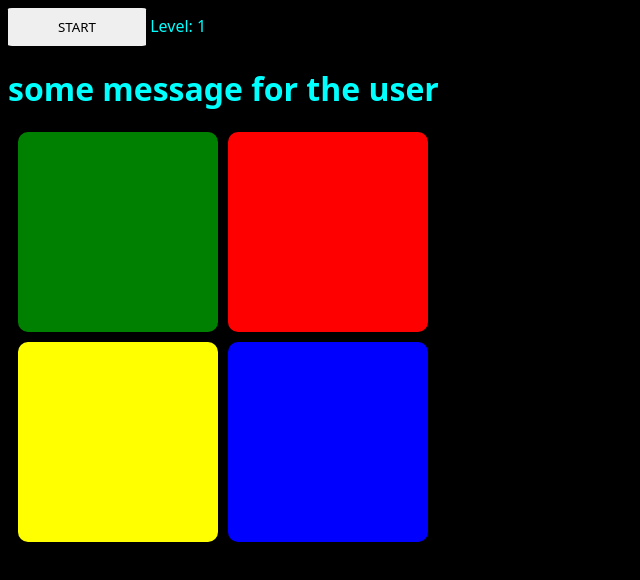
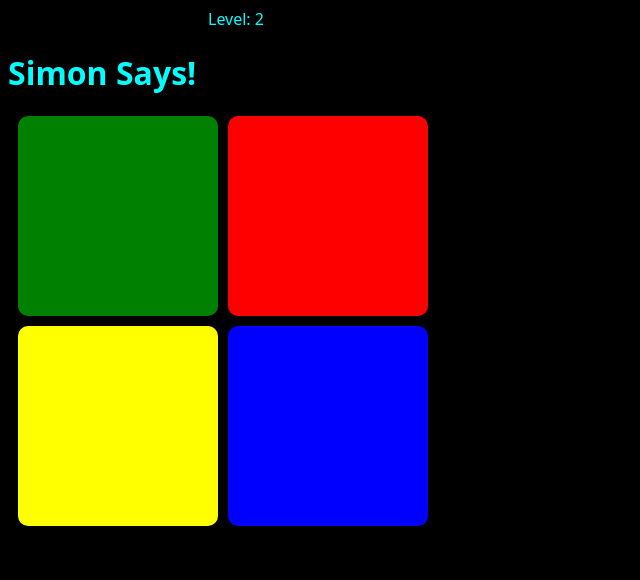
Before and after one commit to ahmede460/simon-game-ga-pj1, a plain HTML site: page index.html in a window 1280 px wide. Both pictures are taken after a click on the element 118 px from the left and 231 px from the top of the page. Shown: the whole page, without its empty margins (0-640 px from the left). Drawn offline with Linux system fonts and the light colour scheme.

Commit message:
add sound effects

```diff
--- a/css/style.css
+++ b/css/style.css
@@ -13,6 +13,14 @@ body {
     border-radius: 3%;
     border-style: none;
 
+}
+
+#level {
+    margin-left: 200px;
+    transition: 300ms ease;
+}
+.text-grow{
+    font-size: 20px;
 }
 
 .flex-row {
--- a/script.js
+++ b/script.js
@@ -6,18 +6,21 @@ let userChoices = []
 let computerChoices = []
 let lose = false
 const GAMECOLORS = ["green", "red", "yellow", "blue"]
-level = 1
+let level = 1
+const audio = {
+    "red": new Audio('./soundeffects/red.mp3'),
+    "green": new Audio('./soundeffects/green.mp3'),
+    "yellow": new Audio('./soundeffects/yellow.mp3'),
+    "blue": new Audio('./soundeffects/blue.mp3')
+};
 
-function addRandomNumbers() {
-
-    for (i = 0; i < 3; i++) {
-        computerChoices.push(GAMECOLORS[Math.floor(Math.random() * 3)])
-    }
-
-}
 
 addRandomNumbers()
+
 levelElement.innerText = `Level: ${level}`
+
+
+// Functions
 
 function userPlay(event) {
     userChoices.push(event.target.id)
@@ -28,12 +31,47 @@ function userPlay(event) {
     }
     else if (lose === false && userChoices.length === computerChoices.length){
         messageElement.innerText = "Passed the Level!!"
+        levelUp()
     }
     console.log(lose)
     console.log(userChoices.length)
     console.log(computerChoices.length)
 
 }
+
+function animateSquare(selector){
+    setTimeout(function () {
+        const currentSquare = document.querySelector(`#${selector}`)
+        audio[`${selector}`].play()
+        currentSquare.classList.toggle("get-rounder")
+
+        setTimeout(function () {
+            currentSquare.classList.toggle("get-rounder")
+        }, 500)})
+    }
+
+    function playSequence() {
+        if (startButton){
+            startButton.remove()
+        }
+
+        messageElement.innerText = "Simon Says!"
+        let delay = 1000
+        for (const choice of computerChoices) {
+            setTimeout(function () {
+               animateSquare(choice)
+            }, delay)
+            delay += 1000
+        }
+        setTimeout(function (){
+            messageElement.innerText = "Your Turn! :)"
+        }, 1000 * (computerChoices.length + 1))
+        console.log(computerChoices)
+        for(const gameSquare of gameSquares){
+            gameSquare.style.cursor = "pointer"
+        }
+    }
+
 
     function evaluateRound(){
         for(i=0;i<userChoices.length;i++){
@@ -44,33 +82,35 @@ function evaluateRound(){
         return lose
     }
 
+    function levelUp(){
+        level +=1
+        levelElement.innerText = `Level: ${level}`
+        levelElement.classList.toggle("text-grow")
+        setTimeout(function () {levelElement.classList.toggle("text-grow")}, 500)
+        userChoices = []
+        addRandomNumbers()
+        setTimeout(function (){
+            playSequence()
+        }, 2000)
+
+
+
+
+    }
+
+    function addRandomNumbers() {
+
+        for (i = 0; i < 1; i++) {
+            computerChoices.push(GAMECOLORS[Math.floor(Math.random() * 3)])
+        }
+
+    }
+
+
+    // Event Listeners
 
     for (const gameSquare of gameSquares) {
         gameSquare.addEventListener("click", userPlay)
     }
 
     startButton.addEventListener("click", playSequence)
-
-function playSequence() {
-    messageElement.innerText = "Simon Says!"
-    let delay = 0
-    for (const choice of computerChoices) {
-        setTimeout(function () {
-           animateSquare(choice)
-        }, delay)
-        delay += 1000
-    }
-    setTimeout(function (){
-        messageElement.innerText = "Your Turn! :)"
-    }, 1000 * computerChoices.length)
-    console.log(computerChoices)
-}
-
-function animateSquare(selector){
-    setTimeout(function () {
-        const currentSquare = document.querySelector(`#${selector}`)
-        currentSquare.classList.toggle("get-rounder")
-        setTimeout(function () {
-            currentSquare.classList.toggle("get-rounder")
-        }, 500)})
-    }
```
Also changed, not shown: 5 other files. Lines whose indentation alone changed are shown as unchanged.
